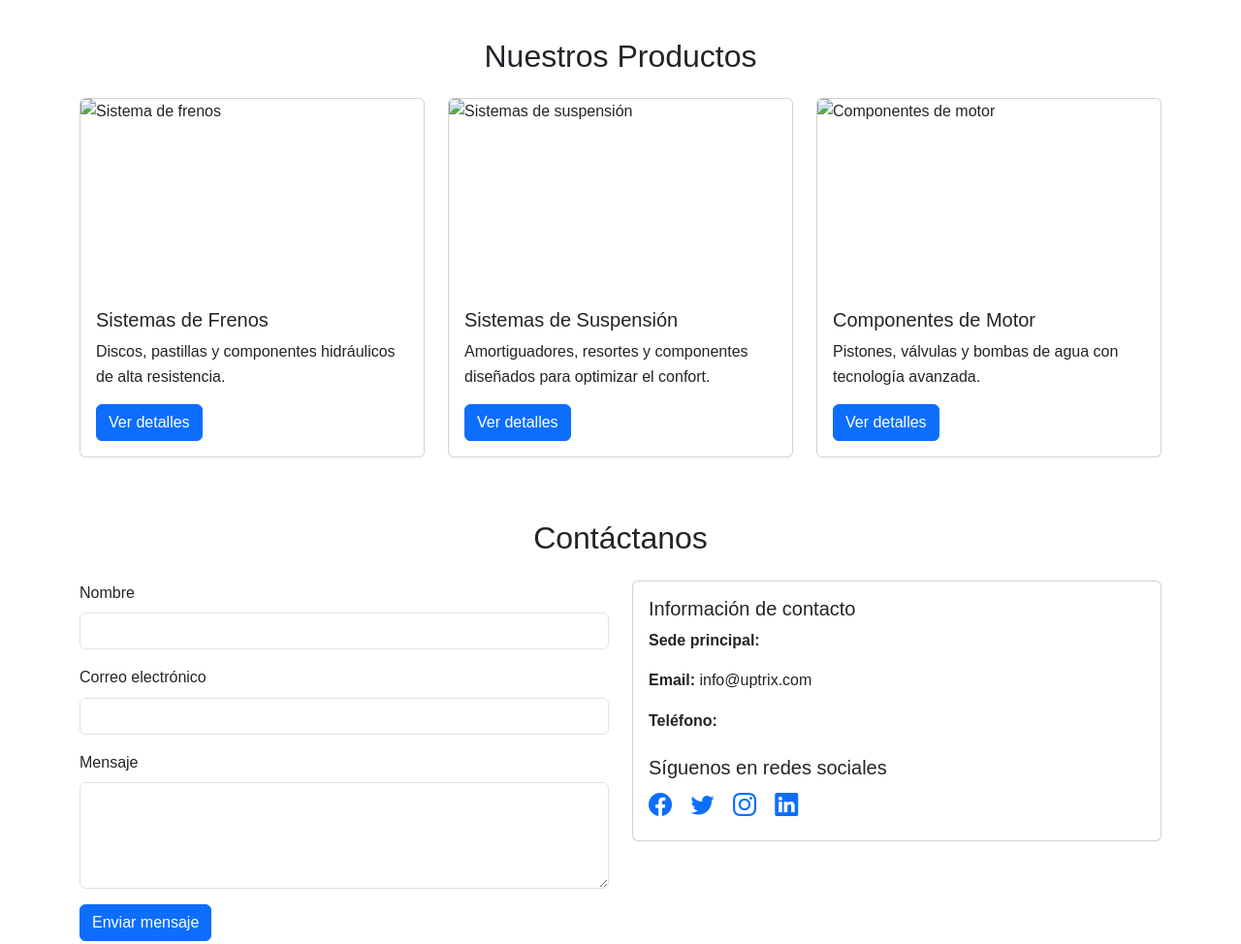
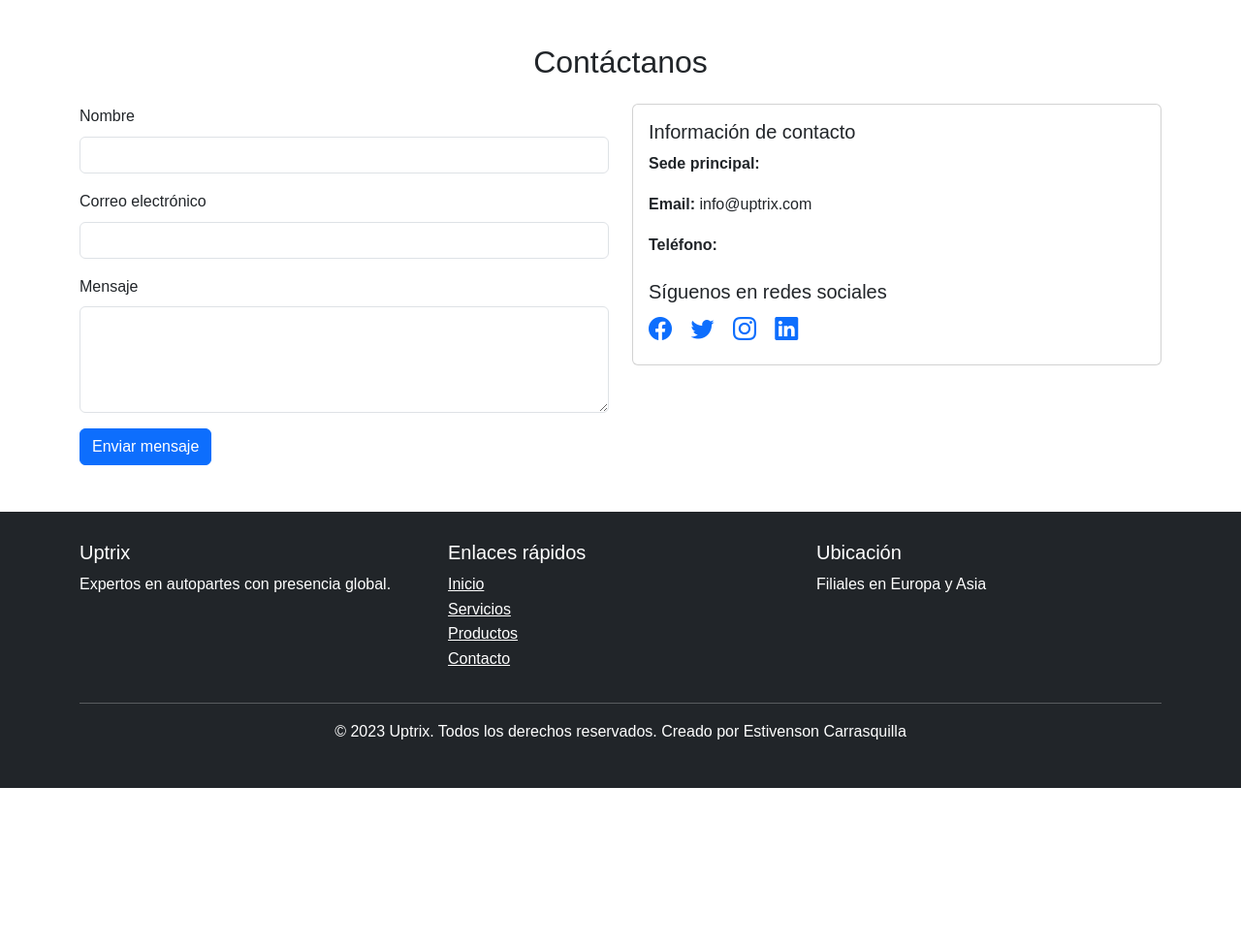
Before and after one commit to Alerbitt/estivensonCarrasquilla_2Parcial, a plain HTML site: page index.html in a window 1280 px wide. Shown: the part 1317-2291 px from the top of the page at 97% size. After the commit the page ends 2130 px from the top, so only its background shows below. Drawn offline with nearby package versions, Linux system fonts and the light colour scheme.

Commit message:
Segundo commit

```diff
--- a/index.html
+++ b/index.html
@@ -154,46 +154,6 @@
     </div>
   </div>
 
-  <!-- Productos -->
-  <div id="products" class="container mt-5 mb-5">
-    <h2 class="text-center mb-4">Nuestros Productos</h2>
-    <div class="row">
-      <div class="col-md-4">
-        <div class="card mb-3">
-          <!-- COMENTARIO: Aquí va la imagen de producto 1 -->
-          <img src="img/producto1.jpg" class="card-img-top" alt="Sistema de frenos">
-          <div class="card-body">
-            <h5 class="card-title">Sistemas de Frenos</h5>
-            <p class="card-text">Discos, pastillas y componentes hidráulicos de alta resistencia.</p>
-            <a href="#" class="btn btn-primary">Ver detalles</a>
-          </div>
-        </div>
-      </div>
-      <div class="col-md-4">
-        <div class="card mb-3">
-          <!-- COMENTARIO: Aquí va la imagen de producto 2 -->
-          <img src="img/producto2.jpg" class="card-img-top" alt="Sistemas de suspensión">
-          <div class="card-body">
-            <h5 class="card-title">Sistemas de Suspensión</h5>
-            <p class="card-text">Amortiguadores, resortes y componentes diseñados para optimizar el confort.</p>
-            <a href="#" class="btn btn-primary">Ver detalles</a>
-          </div>
-        </div>
-      </div>
-      <div class="col-md-4">
-        <div class="card mb-3">
-          <!-- COMENTARIO: Aquí va la imagen de producto 3 -->
-          <img src="img/producto3.jpg" class="card-img-top" alt="Componentes de motor">
-          <div class="card-body">
-            <h5 class="card-title">Componentes de Motor</h5>
-            <p class="card-text">Pistones, válvulas y bombas de agua con tecnología avanzada.</p>
-            <a href="#" class="btn btn-primary">Ver detalles</a>
-          </div>
-        </div>
-      </div>
-    </div>
-  </div>
-
   <!-- Contacto -->
   <div id="contact" class="container mt-5 mb-5">
     <h2 class="text-center mb-4">Contáctanos</h2>
@@ -259,7 +219,7 @@
       </div>
       <hr class="bg-white">
       <div class="text-center">
-        <p>&copy; 2023 Uptrix. Todos los derechos reservados.</p>
+        <p>&copy; 2023 Uptrix. Todos los derechos reservados. Creado por Estivenson Carrasquilla</p>
       </div>
     </div>
   </footer>
```
Also changed, not shown: img/logo.png (added).
